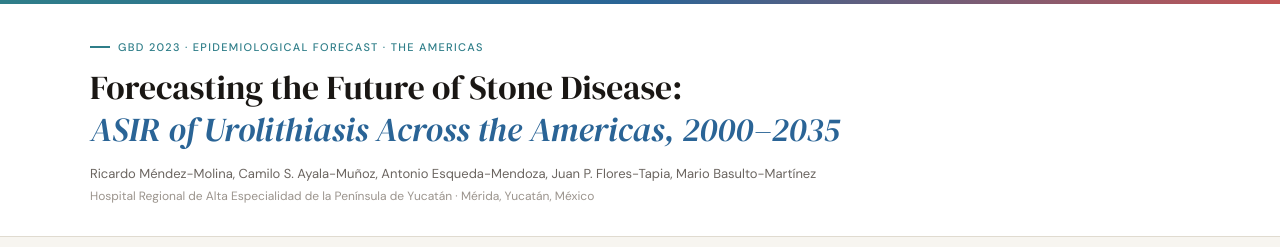
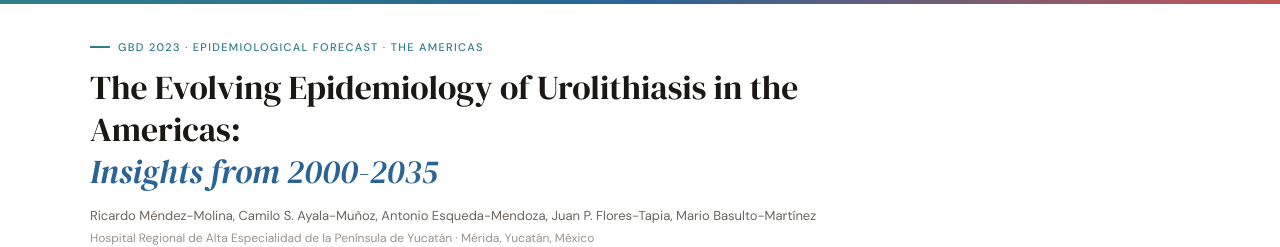
Before and after one commit to rickymm2001-dev/Mendez-Molina-et-al.-America-2026, a plain HTML site: page index.html in a window 1280 px wide. Shown: the top 247 px of the page. Drawn offline with nearby package versions, Linux system fonts and the light colour scheme.

Commit message:
Update index.html

```diff
--- a/index.html
+++ b/index.html
@@ -132,8 +132,8 @@
 <header>
   <div class="header-inner">
     <div class="header-tag">GBD 2023 · Epidemiological Forecast · The Americas</div>
-    <h1>Forecasting the Future of Stone Disease:<br>
-    <em>ASIR of Urolithiasis Across the Americas, 2000–2035</em></h1>
+    <h1>The Evolving Epidemiology of Urolithiasis in the Americas:<br>
+    <em>Insights from 2000-2035</em></h1>
     <p class="authors">Ricardo Méndez-Molina, Camilo S. Ayala-Muñoz, Antonio Esqueda-Mendoza, Juan P. Flores-Tapia, Mario Basulto-Martínez</p>
     <p class="institution">Hospital Regional de Alta Especialidad de la Península de Yucatán · Mérida, Yucatán, México</p>
   </div>
```
